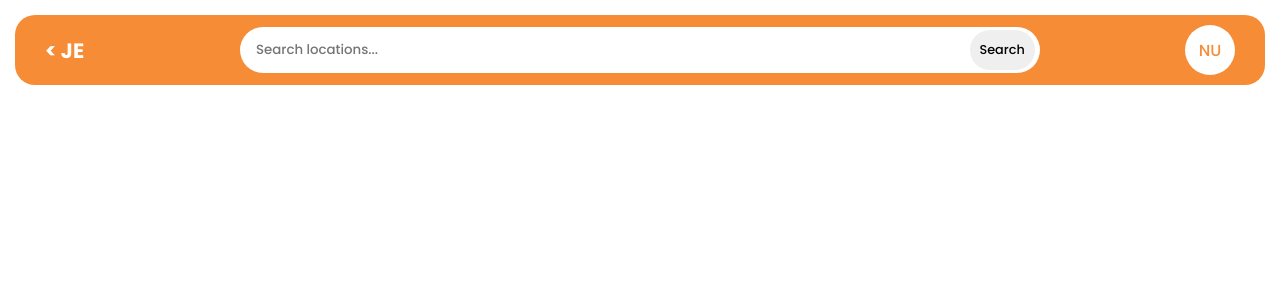
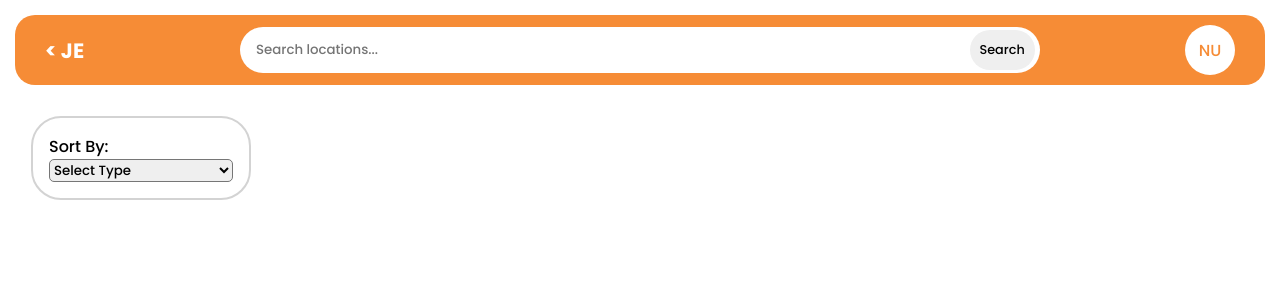
Before and after one commit to zainabch123/justeat-tha, a React (Vite) app in the folder frontend/: page /dashboard in a window 1280 px wide. Shown: the top 300 px of the page. Built offline with nearby package versions, Linux system fonts and the light colour scheme.

Commit message:
added sort function to dashboarf

```diff
--- a/frontend/src/App.jsx
+++ b/frontend/src/App.jsx
@@ -8,7 +8,8 @@ const PORT = import.meta.env.VITE_PORT;
 export const AppContext = createContext();
 
 const App = () => {
-  const [restaurants, setRestaurants] = useState([]);
+  const [restaurantData, setRestaurantData] = useState([]);
+  const [restaurantsToDisplay, setRestaurantsToDisplay] = useState([]);
 
   const fetchRestaurants = async (searchInput) => {
     const response = await fetch(
@@ -19,14 +20,17 @@ const App = () => {
   };
   return (
     <AppContext.Provider
-      value={{ fetchRestaurants, setRestaurants, restaurants }}
+      value={{
+        fetchRestaurants,
+        setRestaurantData,
+        restaurantData,
+        restaurantsToDisplay,
+        setRestaurantsToDisplay,
+      }}
     >
       <Routes>
         <Route path="/" element={<LocationInput />}></Route>
-        <Route
-          path="dashboard"
-          element={<Dashboard restaurants={restaurants} />}
-        ></Route>
+        <Route path="dashboard" element={<Dashboard />}></Route>
       </Routes>
     </AppContext.Provider>
   );
--- a/frontend/src/components/header.jsx
+++ b/frontend/src/components/header.jsx
@@ -3,7 +3,8 @@ import { Link } from "react-router-dom";
 import { AppContext } from "../App";
 
 const Header = () => {
-  const { setRestaurants, fetchRestaurants } = useContext(AppContext);
+  const { setRestaurantData, setRestaurantsToDisplay, fetchRestaurants } =
+    useContext(AppContext);
   const [headerInput, setHeaderInput] = useState("");
   const [headerError, setHeaderError] = useState("");
   const [loading, setLoading] = useState(false);
@@ -18,7 +19,8 @@ const Header = () => {
       setLoading(false);
 
       if (data.data) {
-        setRestaurants(data.data);
+        setRestaurantData(data.data);
+        setRestaurantsToDisplay(data.data);
         setHeaderInput("");
       } else {
         setHeaderError(data.error);
--- a/frontend/src/components/restaurantsList.jsx
+++ b/frontend/src/components/restaurantsList.jsx
@@ -1,9 +1,9 @@
 import RestaurantListItem from "./restaurantListItem";
 
-const RestaurantList = ({ restaurants }) => {
+const RestaurantList = ({ restaurantsToDisplay }) => {
   return (
     <ul className="restaurants-grid">
-      {restaurants.map((restaurant, index) => (
+      {restaurantsToDisplay.map((restaurant, index) => (
         <RestaurantListItem key={index} restaurant={restaurant} />
       ))}
     </ul>
--- a/frontend/src/pages/dashboard/dashboard.css
+++ b/frontend/src/pages/dashboard/dashboard.css
@@ -123,10 +123,24 @@ input:focus {
 
 .content-wrapper {
   display: grid;
+  grid-template-columns: 220px 1fr;
   max-width: 1250px;
   width: 100%;
   margin: 0 auto;
   padding: 1rem;
+}
+
+.left-sidebar {
+  display: grid;
+  height: fit-content;
+  border: 2px solid lightgrey;
+  padding: 1rem;
+  border-radius: 30px;
+}
+
+
+#sort-menu{
+  border-radius: 5px ;
 }
 
 .restaurants-grid {
--- a/frontend/src/pages/dashboard/dashboard.jsx
+++ b/frontend/src/pages/dashboard/dashboard.jsx
@@ -1,17 +1,57 @@
+import { useContext, useEffect, useState } from "react";
+import { AppContext } from "../../App";
 import Header from "../../components/header";
 import RestaurantList from "../../components/restaurantsList";
 import "./dashboard.css";
 
-const DashboardPage = ({
-  restaurants
-}) => {
+const DashboardPage = () => {
+  const { restaurantData, restaurantsToDisplay, setRestaurantsToDisplay } =
+    useContext(AppContext);
+  const [selectedOption, setSelectedOption] = useState("default");
+
+  useEffect(() => {
+    setSelectedOption("default");
+  }, [restaurantData]);
+
+  function sortProducts(event) {
+    const selectedValue = event.target.value;
+    setSelectedOption(selectedValue);
+
+    if (selectedValue === "name") {
+      const sortedProducts = [...restaurantsToDisplay].sort((a, b) =>
+        a.name.localeCompare(b.name)
+      );
+      setRestaurantsToDisplay(sortedProducts);
+    } else if (selectedValue === "rating") {
+      const sortedProducts = [...restaurantsToDisplay].sort(
+        (a, b) => b.rating - a.rating
+      );
+      setRestaurantsToDisplay(sortedProducts);
+    } else {
+      setRestaurantsToDisplay(restaurantData);
+    }
+  }
 
   return (
     <div className="dashboard-page">
       <Header />
       <div className="overflow-container">
         <div className="content-wrapper">
-          <RestaurantList restaurants={restaurants} />
+          <aside className="left-sidebar">
+            <label htmlFor="sort-menu">Sort By: </label>
+            <select
+              name="sort-menu"
+              id="sort-menu"
+              value={selectedOption}
+              onChange={sortProducts}
+            >
+              <option value="default">Select Type</option>
+              <option value="name">Name</option>
+              <option value="rating">Rating</option>
+            </select>
+          </aside>
+
+          <RestaurantList restaurantsToDisplay={restaurantsToDisplay} />
         </div>
       </div>
     </div>
--- a/frontend/src/pages/locationInput/locationInput.jsx
+++ b/frontend/src/pages/locationInput/locationInput.jsx
@@ -1,12 +1,11 @@
-import { useState } from "react";
+import { useState, useContext } from "react";
 import { useNavigate } from "react-router-dom";
-import { useContext } from "react";
 import { AppContext } from "../../App";
 
 import "./locationInput.css";
 
 const LocationInput = () => {
-  const { setRestaurants, fetchRestaurants } = useContext(AppContext);
+  const { setRestaurantData, setRestaurantsToDisplay, fetchRestaurants } = useContext(AppContext);
   const navigate = useNavigate();
   const [locationInput, setLocationInput] = useState("");
   const [error, setError] = useState(null);
@@ -22,7 +21,8 @@ const LocationInput = () => {
       setLoading(false);
 
       if (data.data) {
-        setRestaurants(data.data);
+        setRestaurantData(data.data);
+        setRestaurantsToDisplay(data.data);
         setLocationInput("");
         navigate("/dashboard");
       } else {
```
